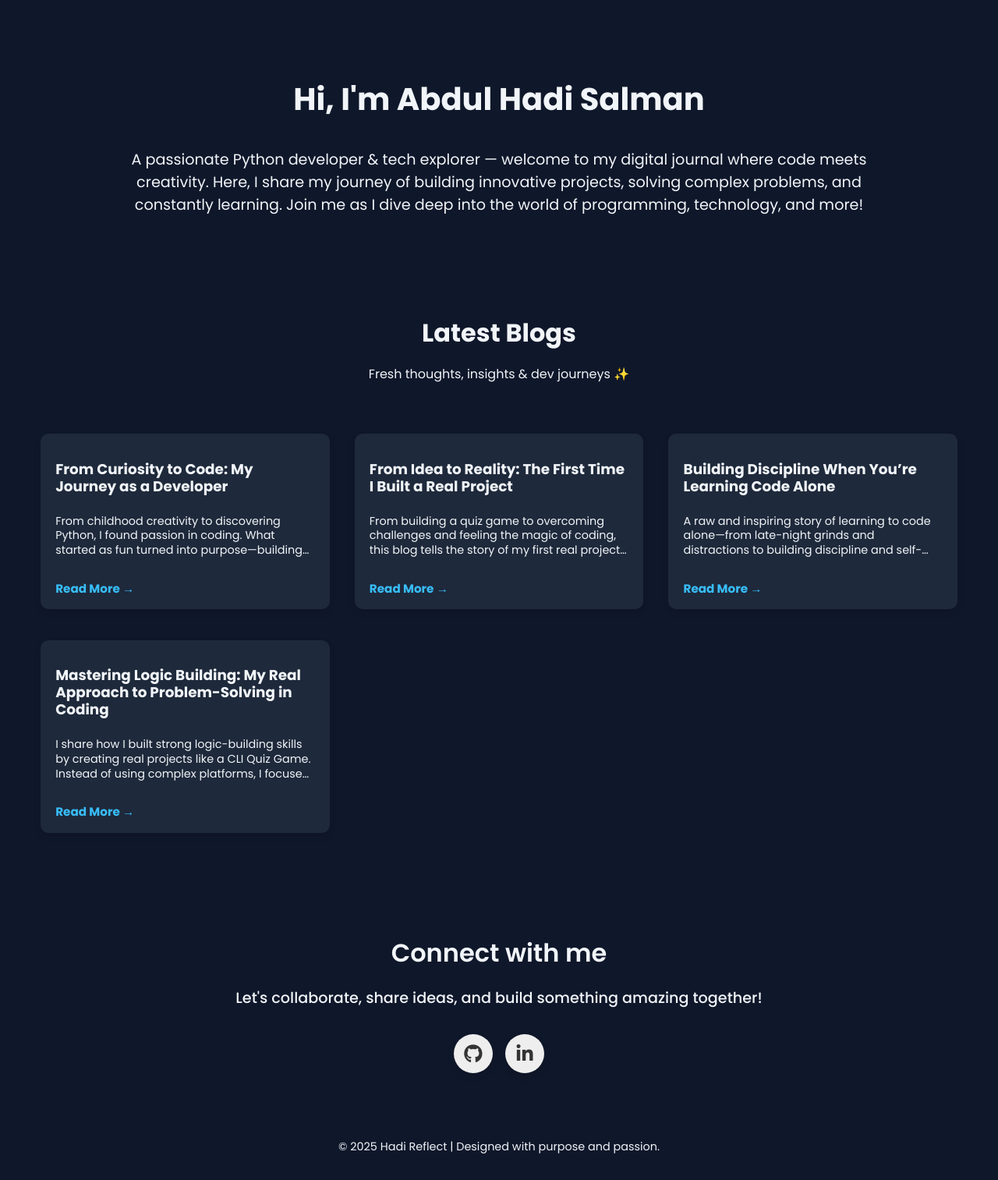
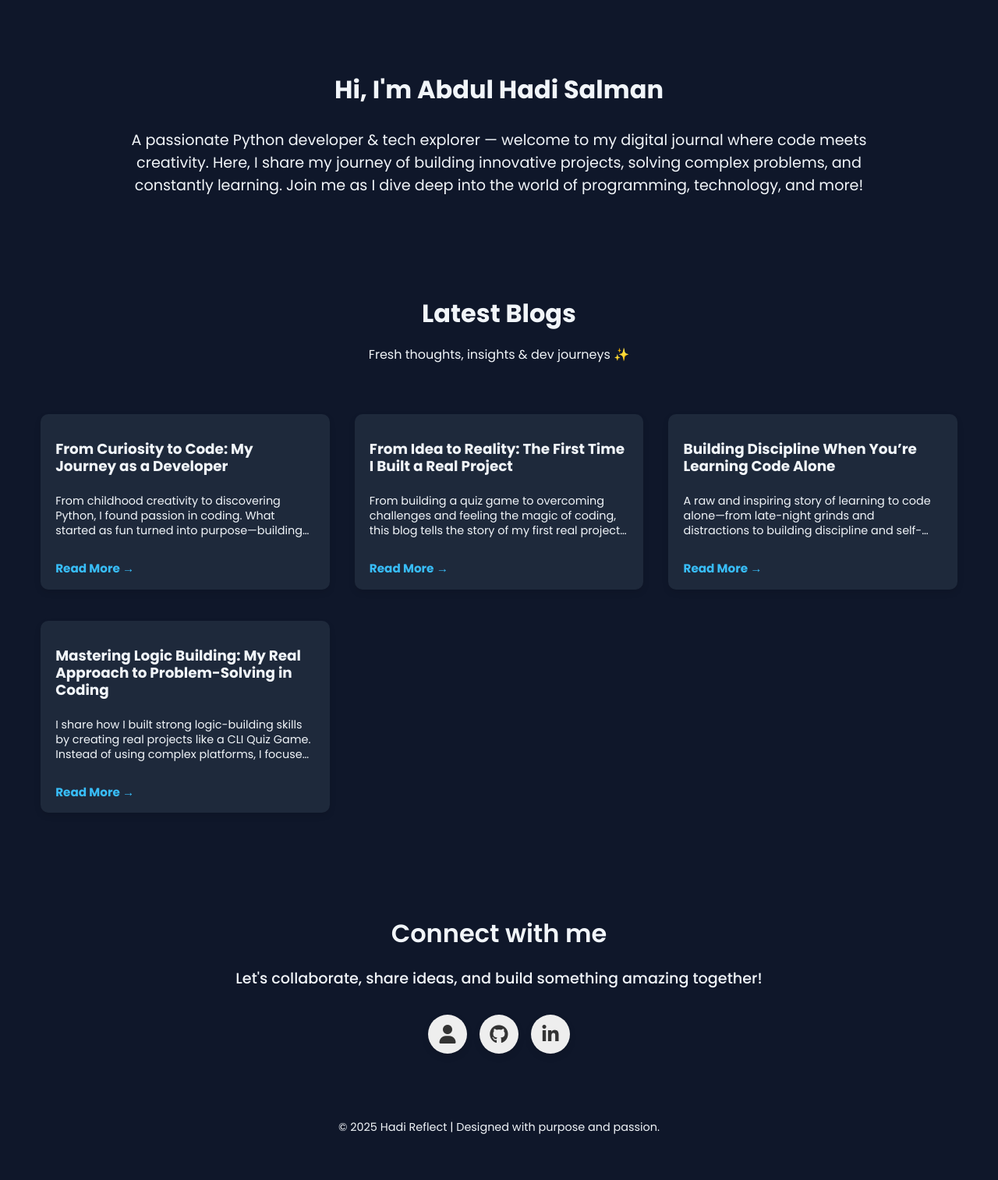
Before and after one commit to AbdulHadi-Programmer/Blogging-Website, a Django app: page / in a window 1280 px wide. Shown: the part 70-1583 px from the top of the page at 78% size. After the commit the page ends 1524 px from the top, so only its background shows below. Run offline with Django 5.2, Linux system fonts and the light colour scheme; data comes from the database, SQL or seed files in the repository; both versions use the stored data as it was after the commit; parts of the project's set-up code (start-up, migrations or seed data) failed here and were passed over.

Commit message:
new changes

```diff
--- a/blog_project/templates/blog_list.html
+++ b/blog_project/templates/blog_list.html
@@ -342,6 +342,9 @@ header {
 html {
   scroll-behavior: smooth;
 }
+.hero h2 {
+  font-size: 2rem;
+}
 
   </style>
 </head>
@@ -525,9 +528,9 @@ html {
       </style>
 
     <div class="icon-row" id="icon-row">
-      <!-- <a href="https://yourportfolio.com" target="_blank" class="icon-circle portfolio-icon" title="Portfolio">
+      <a href="https://kzmgo1dvdc13rzst7hb9.lite.vusercontent.net/" target="_blank" class="icon-circle portfolio-icon" title="Portfolio">
         <i class="fas fa-user"></i>
-      </a> -->
+      </a>
       <a href="https://github.com/AbdulHadi-Programmer/" target="_blank" class="icon-circle github-icon" title="GitHub">
         <i class="fab fa-github"></i>
       </a>
```
Also changed, not shown: blog_project/db.sqlite3.
